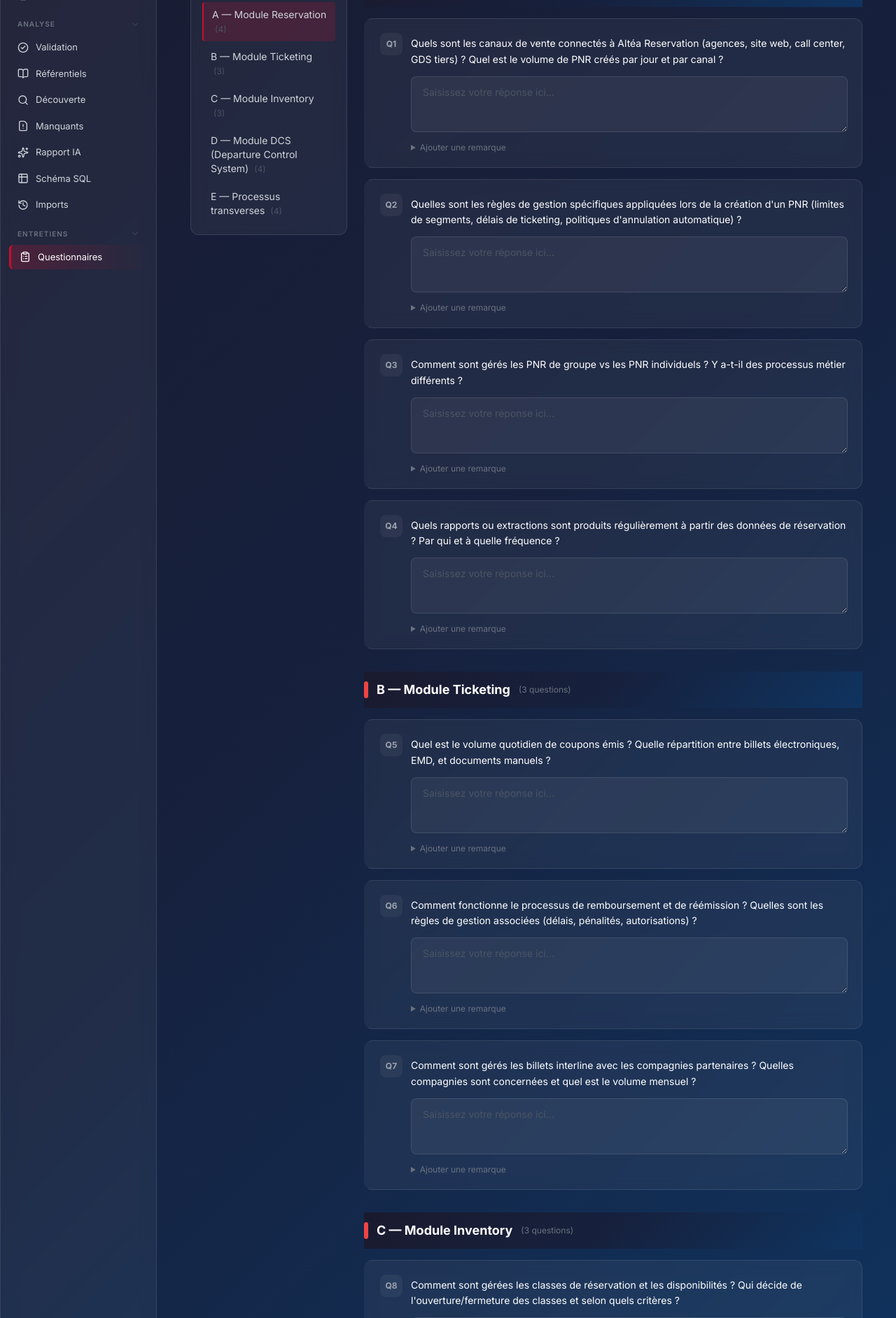
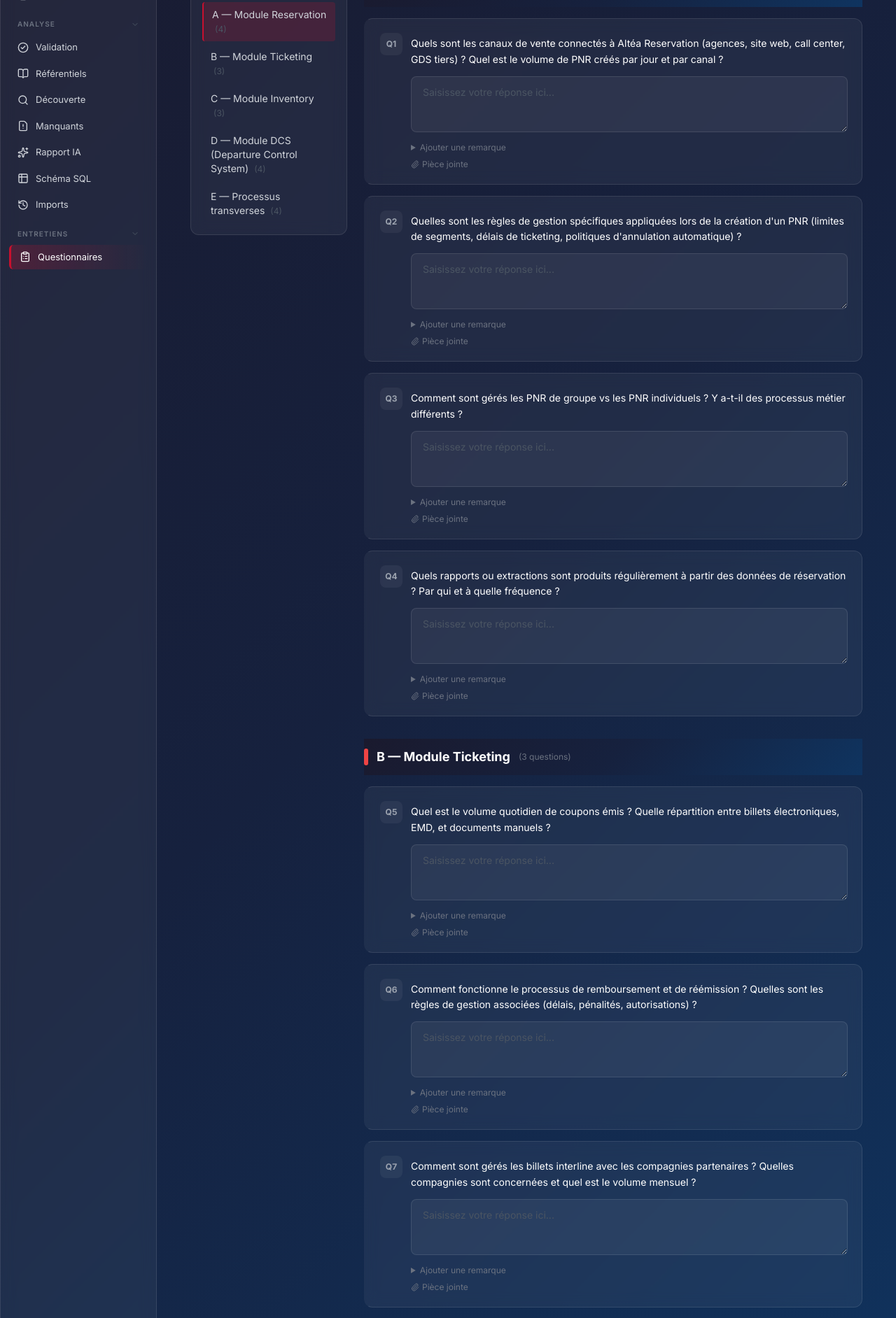
Before and after one commit to mkarki/cartographie-si-airalgerie, a Django app: page /form/1/ in a window 1280 px wide. Shown: the part 444-2328 px from the top of the page at 70% size. Run offline with Django 4.2, Linux system fonts and the light colour scheme; a user stored in the database is signed in; data comes from the database, SQL or seed files in the repository; both versions use the stored data as it was after the commit; some libraries are stand-ins or nearby versions.

Commit message:
feat: hide sidebar for key users + add file attachment on questions

```diff
--- a/cartography/admin.py
+++ b/cartography/admin.py
@@ -58,7 +58,7 @@ class DataDomainAdmin(admin.ModelAdmin):
 class QuestionInline(admin.TabularInline):
     model = Question
     extra = 0
-    fields = ['number', 'text', 'answer', 'is_answered', 'order']
+    fields = ['number', 'text', 'answer', 'is_answered', 'attachment', 'order']
     readonly_fields = ['is_answered']
 
 
--- a/cartography/models.py
+++ b/cartography/models.py
@@ -501,6 +501,9 @@ class Question(models.Model):
     validated_at = models.DateTimeField(null=True, blank=True)
     validation_comment = models.TextField(blank=True, help_text="Commentaire de validation ou motif de rejet")
 
+    # Pièce jointe
+    attachment = models.FileField(upload_to='question_attachments/', blank=True, null=True, help_text="Pièce jointe (PDF, image, document...)")
+
     # Historique des révisions (JSON: [{date, answer, validated_by, action}])
     revision_history = models.JSONField(default=list, blank=True, help_text="Historique des modifications")
 
--- a/cartography/views.py
+++ b/cartography/views.py
@@ -39,7 +39,10 @@ def login_view(request):
 
 
 def logout_view(request):
-    """Déconnexion"""
+    """Déconnexion admin ou key user"""
+    request.session.pop('key_user_token', None)
+    request.session.pop('key_user_name', None)
+    request.session.pop('key_user_questionnaire_id', None)
     logout(request)
     return redirect('cartography:login')
 
@@ -1975,6 +1978,17 @@ def questionnaire_form_view(request, pk):
                 except Question.DoesNotExist:
                     pass
 
+        # Handle file attachments
+        for key, f in request.FILES.items():
+            if key.startswith('attachment_'):
+                q_id = key.replace('attachment_', '')
+                try:
+                    question = Question.objects.get(pk=q_id)
+                    question.attachment = f
+                    question.save()
+                except Question.DoesNotExist:
+                    pass
+
         # Auto-update status
         if questionnaire.status == 'NOT_STARTED':
             questionnaire.status = 'IN_PROGRESS'
--- a/config/settings.py
+++ b/config/settings.py
@@ -89,4 +89,7 @@ STATICFILES_DIRS = [BASE_DIR / 'static']
 STATIC_ROOT = BASE_DIR / 'staticfiles'
 STATICFILES_STORAGE = 'whitenoise.storage.CompressedStaticFilesStorage'
 
+MEDIA_URL = '/media/'
+MEDIA_ROOT = BASE_DIR / 'media'
+
 DEFAULT_AUTO_FIELD = 'django.db.models.BigAutoField'
--- a/config/urls.py
+++ b/config/urls.py
@@ -1,7 +1,9 @@
 from django.contrib import admin
 from django.urls import path, include
+from django.conf import settings
+from django.conf.urls.static import static
 
 urlpatterns = [
     path('admin/', admin.site.urls),
     path('', include('cartography.urls')),
-]
+] + static(settings.MEDIA_URL, document_root=settings.MEDIA_ROOT)
--- a/templates/base.html
+++ b/templates/base.html
@@ -110,6 +110,7 @@
 </head>
 <body class="h-full gradient-bg text-white">
     <div class="flex h-full">
+        {% if not request.session.key_user_token %}
         <!-- Sidebar -->
         <aside class="w-56 glass flex flex-col min-h-0">
             <!-- Logo -->
@@ -244,9 +245,29 @@
                 <p class="text-[10px] text-gray-700 mt-1.5">v1.0 · © 2026 Air Algérie DSI</p>
             </div>
         </aside>
+        {% else %}
+        <!-- Key User: minimal top bar, no sidebar -->
+        <div class="fixed top-0 left-0 right-0 z-50 glass border-b border-white/10 px-6 py-3 flex items-center justify-between">
+            <div class="flex items-center gap-3">
+                <div class="w-8 h-8 rounded-lg bg-white p-0.5 flex items-center justify-center">
+                    <span class="text-xs font-bold text-red-700">AH</span>
+                </div>
+                <div>
+                    <span class="font-semibold text-sm">Air Algérie</span>
+                    <span class="text-gray-500 text-xs ml-2">Questionnaire SI</span>
+                </div>
+            </div>
+            <div class="flex items-center gap-4">
+                <span class="text-xs text-gray-400"><i data-lucide="user" class="w-3 h-3 inline mr-1"></i>{{ request.session.key_user_name }}</span>
+                <a href="{% url 'cartography:logout' %}" class="text-xs text-gray-500 hover:text-red-400 transition flex items-center gap-1">
+                    <i data-lucide="log-out" class="w-3 h-3"></i> Quitter
+                </a>
+            </div>
+        </div>
+        {% endif %}
 
         <!-- Main Content -->
-        <main class="flex-1 overflow-auto">
+        <main class="flex-1 overflow-auto {% if request.session.key_user_token %}pt-16{% endif %}">
             {% block content %}{% endblock %}
         </main>
     </div>
--- a/templates/cartography/questionnaire_form.html
+++ b/templates/cartography/questionnaire_form.html
@@ -135,7 +135,7 @@
 
         <!-- Form content -->
         <div class="flex-1 min-w-0">
-            <form method="post" id="questionnaire-form">
+            <form method="post" enctype="multipart/form-data" id="questionnaire-form">
                 {% csrf_token %}
                 {% if token %}<input type="hidden" name="token" value="{{ token }}">{% endif %}
 
@@ -173,6 +173,26 @@
                                         class="w-full mt-1 bg-yellow-900/10 border border-yellow-900/20 rounded-lg px-4 py-2 text-yellow-200 text-xs focus:outline-none focus:border-yellow-700 min-h-[50px] placeholder-gray-600"
                                         placeholder="Remarques complémentaires..."
                                     >{{ question.notes }}</textarea>
+                                </details>
+
+                                <details class="mt-2">
+                                    <summary class="text-xs text-gray-500 cursor-pointer hover:text-gray-300 flex items-center gap-1">
+                                        <i data-lucide="paperclip" class="w-3 h-3"></i> Pièce jointe
+                                        {% if question.attachment %}<span class="text-green-400 ml-1">(1 fichier)</span>{% endif %}
+                                    </summary>
+                                    <div class="mt-2">
+                                        {% if question.attachment %}
+                                        <div class="flex items-center gap-2 mb-2 bg-white/5 rounded-lg px-3 py-2">
+                                            <i data-lucide="file" class="w-4 h-4 text-blue-400 flex-shrink-0"></i>
+                                            <a href="{{ question.attachment.url }}" target="_blank" class="text-xs text-blue-400 hover:text-blue-300 truncate">{{ question.attachment.name }}</a>
+                                        </div>
+                                        {% endif %}
+                                        <label class="flex items-center gap-2 cursor-pointer bg-white/5 hover:bg-white/10 border border-white/10 border-dashed rounded-lg px-4 py-3 transition">
+                                            <i data-lucide="upload" class="w-4 h-4 text-gray-400"></i>
+                                            <span class="text-xs text-gray-400">{% if question.attachment %}Remplacer le fichier{% else %}Joindre un fichier (PDF, image, doc...){% endif %}</span>
+                                            <input type="file" name="attachment_{{ question.pk }}" class="hidden" onchange="this.previousElementSibling.textContent = this.files[0]?.name || 'Aucun fichier'">
+                                        </label>
+                                    </div>
                                 </details>
                             </div>
                         </div>
```
Also changed, not shown: cartography/migrations/0010_question_attachment.py (added), db.sqlite3, 2 other files.
